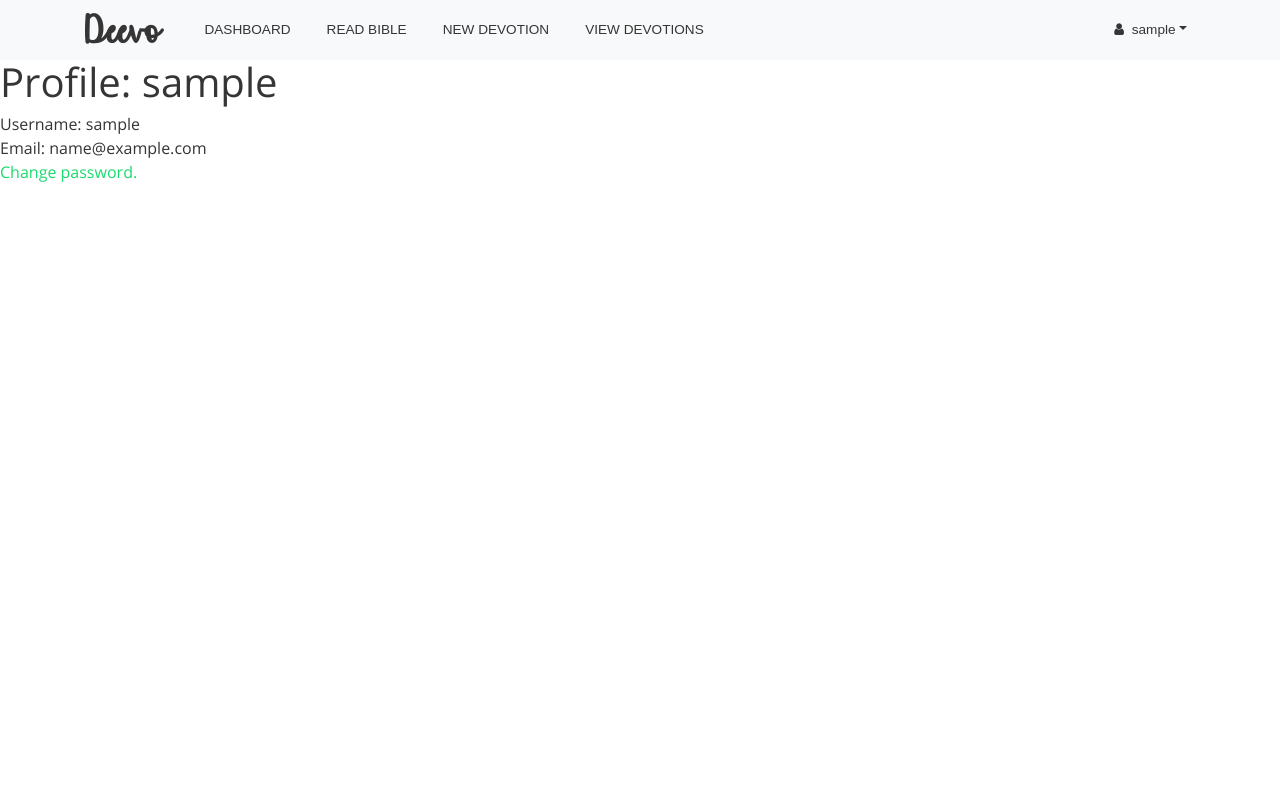
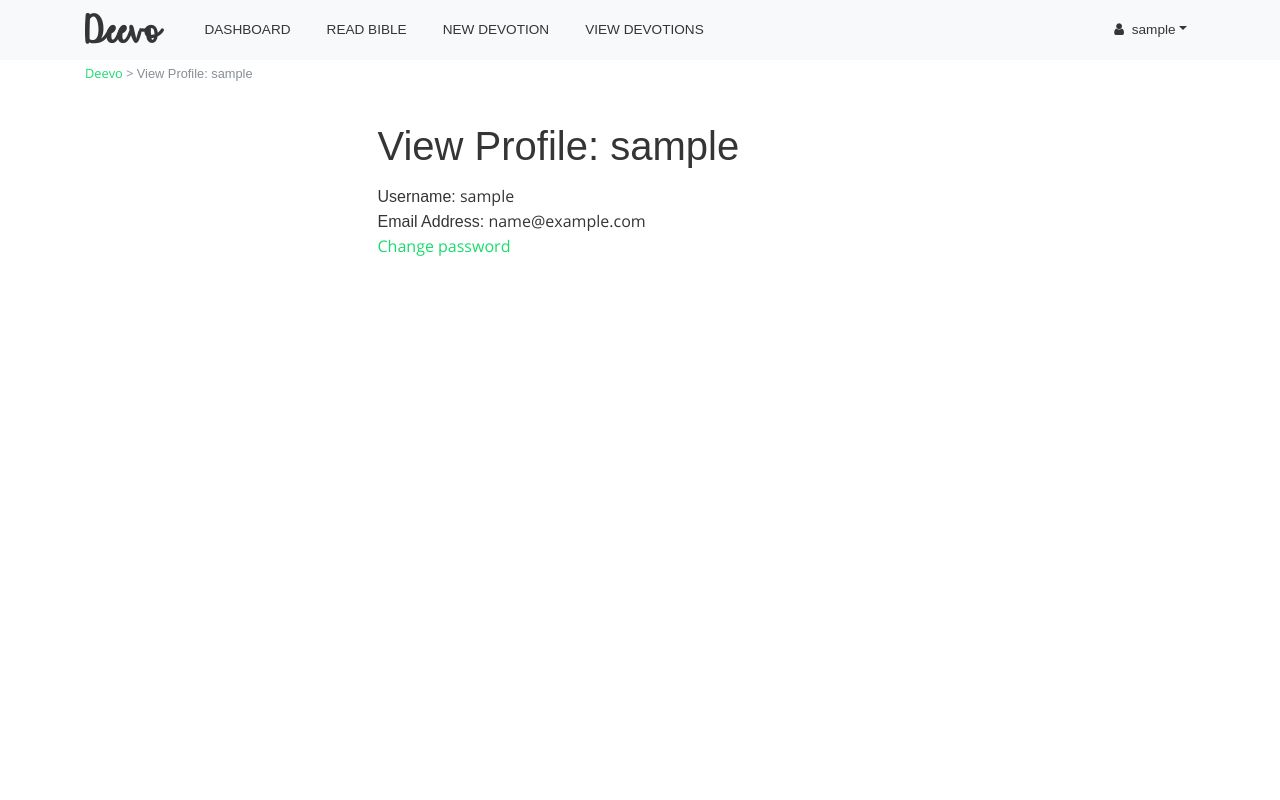
Before and after one commit to reginaalyssa/Deevo, a Django app: page /profile/ in a window 1280 px wide. Run offline with Django 3.2, Linux system fonts and the light colour scheme; the visitor is signed in with stand-in values (Sample User, id 1); some libraries are stand-ins or nearby versions; some web fonts are replaced.

Commit message:
Add styles to user profile

```diff
--- a/deevo/templates/account/profile.html
+++ b/deevo/templates/account/profile.html
@@ -3,9 +3,24 @@
 {% block title %}{{ user.username }}{% endblock %}
 
 {% block content %}
-
-    <h1>Profile: {{ user.username }}</h1>
-    Username: {{ user.username }}<br />
-    Email: {{ user.email }}<br />
-    <a href="{% url 'change_password' %}">Change password.</a>
+    <div class="container">
+        <small class="text-muted">
+            <a href="{% url 'home' %}">Deevo</a> >
+            <span class="text-bold">View Profile: {{ user.username }}</span>
+        </small>
+        <div class="main-container">
+            <div class="row">
+                <div class="col-lg-6 col-md-8 mx-auto">
+                    <div class="main-header">
+                        <h1 class="margin-0">View Profile: {{ user.username }}</h1>
+                    </div>
+                    <div class="profile-details">
+                        <span class="text-bold">Username:</span> {{ user.username }}<br>
+                        <span class="text-bold">Email Address:</span> {{ user.email }}<br>
+                    </div>
+                    <a href="{% url 'change_password' %}">Change password</a>
+                </div>
+            </div>
+        </div>
+    </div>
 {% endblock %}
```
